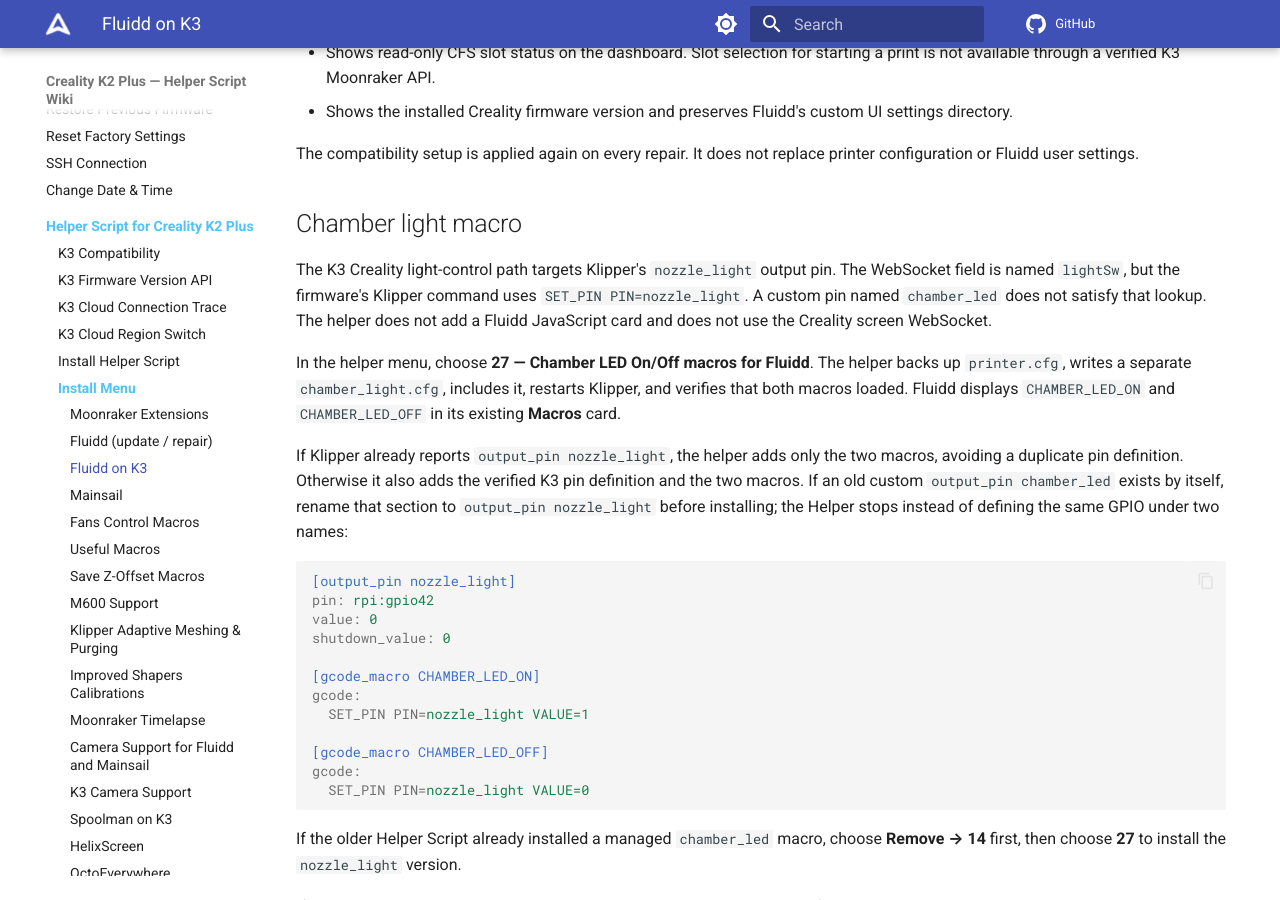
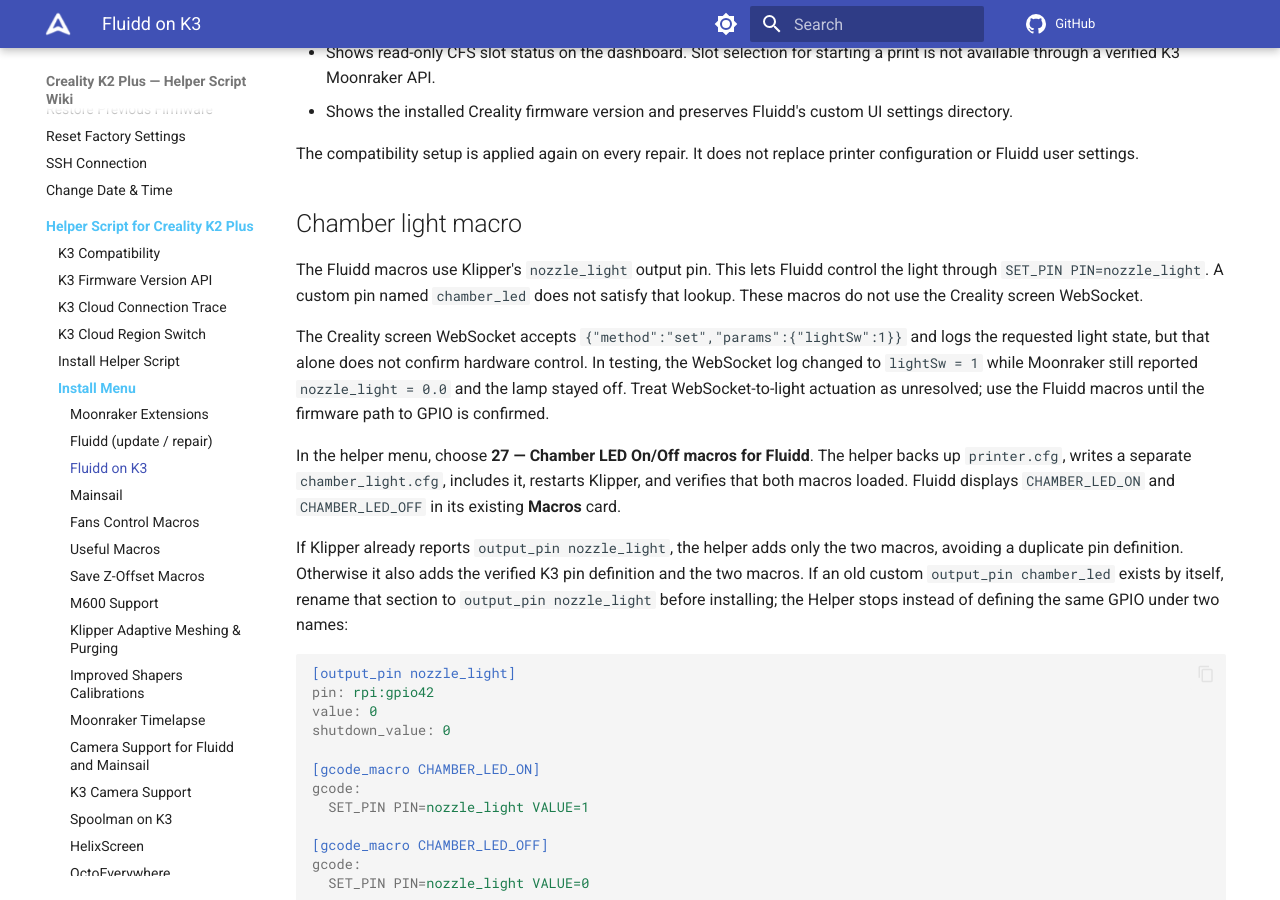
Before and after one commit to quocanhcgd/K3helper, an MkDocs documentation site: the page built from docs/helper-script/fluidd-k3.md, in a window 1280 px wide and 900 px high, scrolled down 458 px. Built offline with MkDocs 1.6.1 and Material for MkDocs 9.7.7, drawn with Linux system fonts in a browser that asks for light colours; comment, search, counter and statistics services are not loaded.

Commit message:
Clarify Creality light websocket status

```diff
--- a/docs/helper-script/fluidd-k3.md
+++ b/docs/helper-script/fluidd-k3.md
@@ -17,7 +17,9 @@
 
 ## Chamber light macro
 
-The K3 Creality light-control path targets Klipper's `nozzle_light` output pin. The WebSocket field is named `lightSw`, but the firmware's Klipper command uses `SET_PIN PIN=nozzle_light`. A custom pin named `chamber_led` does not satisfy that lookup. The helper does not add a Fluidd JavaScript card and does not use the Creality screen WebSocket.
+The Fluidd macros use Klipper's `nozzle_light` output pin. This lets Fluidd control the light through `SET_PIN PIN=nozzle_light`. A custom pin named `chamber_led` does not satisfy that lookup. These macros do not use the Creality screen WebSocket.
+
+The Creality screen WebSocket accepts `{"method":"set","params":{"lightSw":1}}` and logs the requested light state, but that alone does not confirm hardware control. In testing, the WebSocket log changed to `lightSw = 1` while Moonraker still reported `nozzle_light = 0.0` and the lamp stayed off. Treat WebSocket-to-light actuation as unresolved; use the Fluidd macros until the firmware path to GPIO is confirmed.
 
 In the helper menu, choose **27 — Chamber LED On/Off macros for Fluidd**. The helper backs up `printer.cfg`, writes a separate `chamber_light.cfg`, includes it, restarts Klipper, and verifies that both macros loaded. Fluidd displays `CHAMBER_LED_ON` and `CHAMBER_LED_OFF` in its existing **Macros** card.
 
```
Also changed, not shown: docs/changelog.md (+1 -0 lines).
